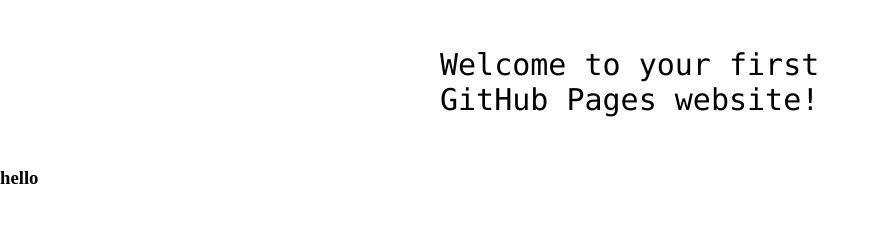
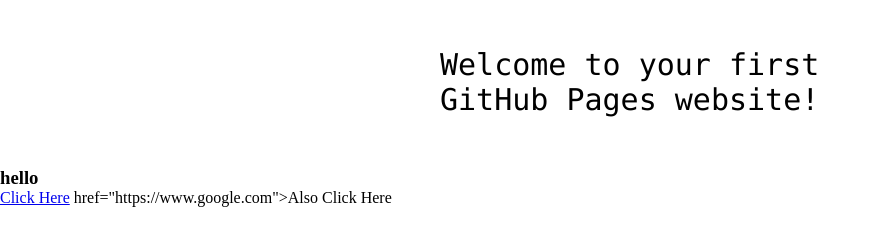
Before and after one commit to sajaym/hello-world, a plain HTML site: page index.html in a window 1280 px wide. Shown: the part 341-586 px from the top of the page, without its empty margins (0-895 px from the left). Drawn offline with Linux system fonts and the light colour scheme.

Commit message:
my next commit : hello atankvadi

```diff
--- a/index.html
+++ b/index.html
@@ -14,5 +14,7 @@
 <!-- Change this code here by copy and pasting your template on line 15 -->
 <p>Welcome to your first GitHub Pages website!</p>
 <h3>hello</h3>
+<a href="www.google.com">Click Here</a>
+<a> href="https://www.google.com">Also Click Here</a>
 </body>
 </html>
```
